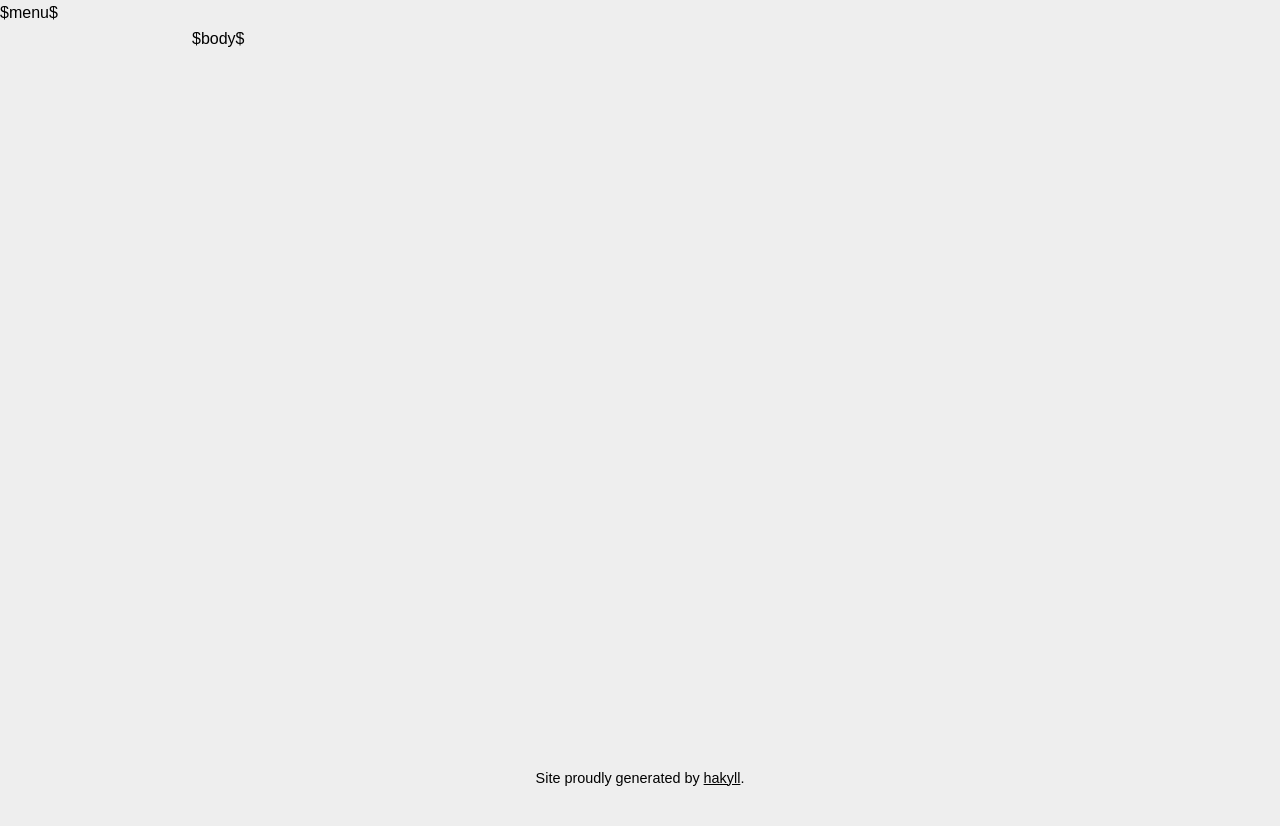
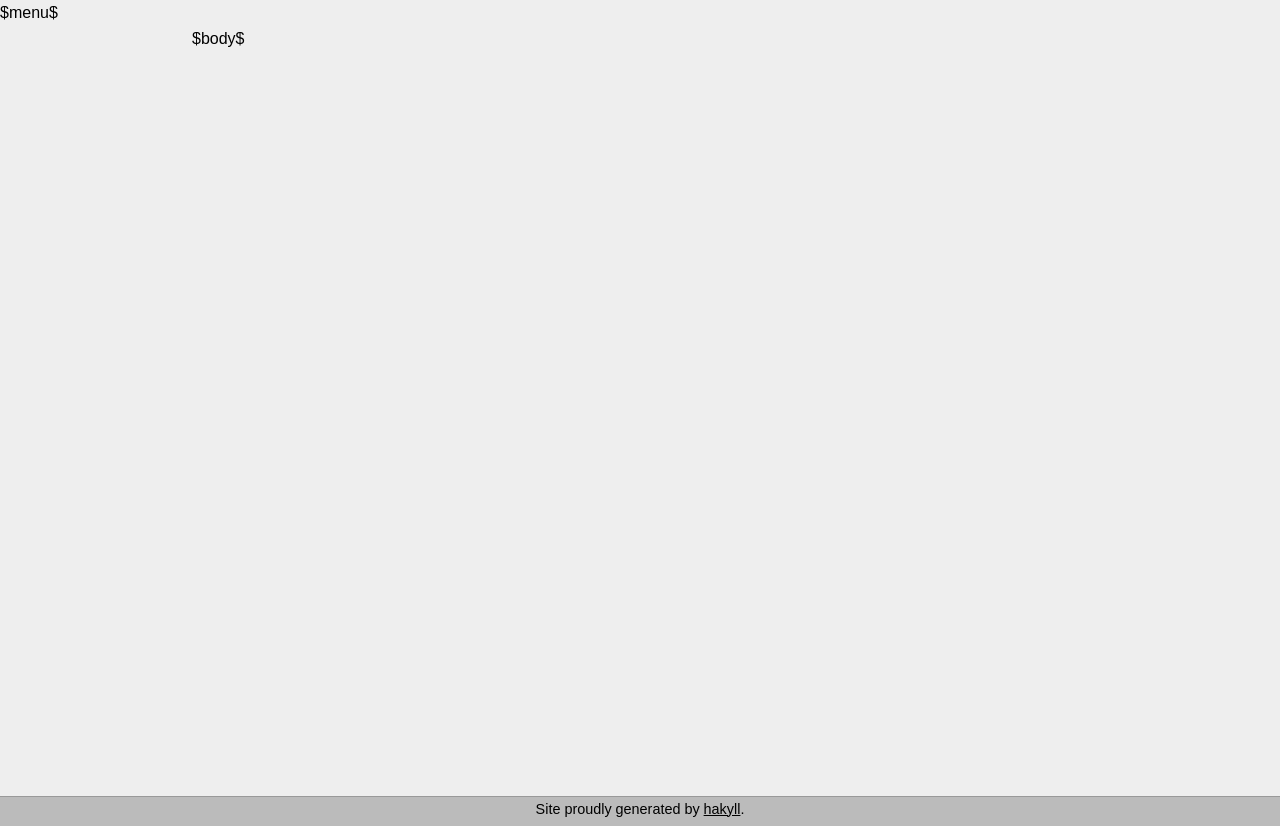
Before and after one commit to aartamonau/aartamonau.github.com, a plain HTML site: page templates/default.html in a window 1280 px wide. Drawn offline with Linux system fonts and the light colour scheme; files that its build step writes are made by us from their sources.

Commit message:
Footer colorized.

```diff
--- a/css/default.css
+++ b/css/default.css
@@ -29,11 +29,13 @@ div.wrapper {
 }
 
 div.footer {
-    height     : 60px;
-    margin-top : -60px;
+    height     : 29px;
+    margin-top : -30px;
     clear      : both;
     font-size  : 90%;
     text-align : center;
+    background-color : #bbb;
+    border-top : #999 1px solid;
 }
 
 div.header {
@@ -49,7 +51,7 @@ div.header h1 {
 }
 
 div.content {
-    padding-bottom: 100px;
+    padding-bottom: 60px;
     width: 70%;
     margin-left: auto;
     margin-right: auto;
```
